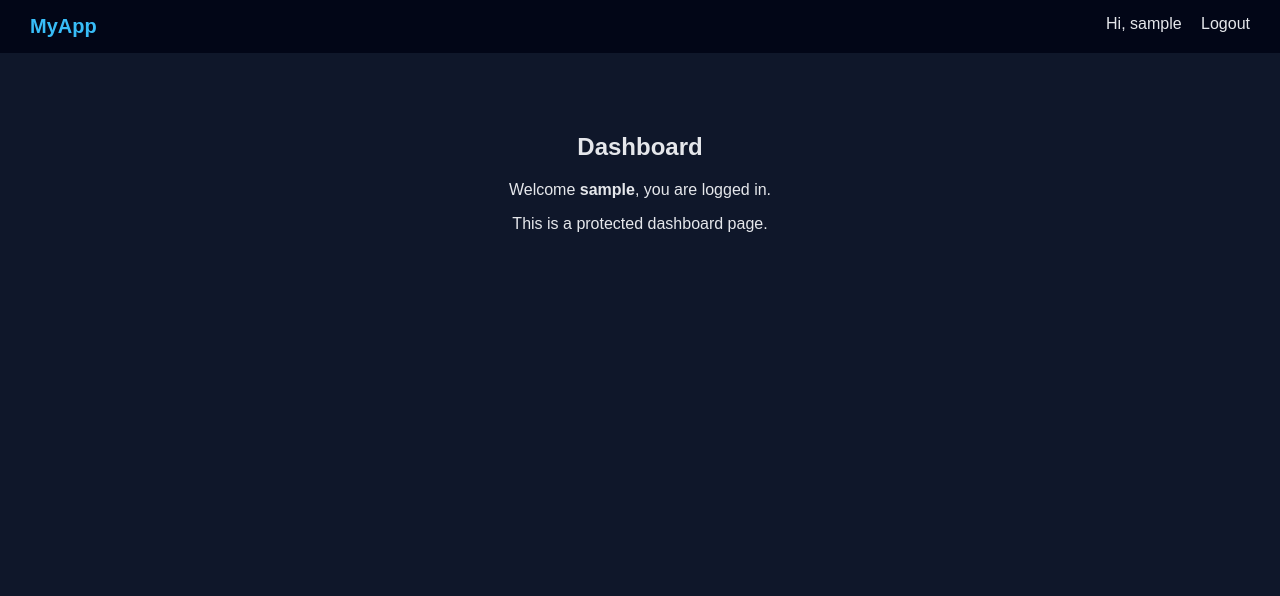
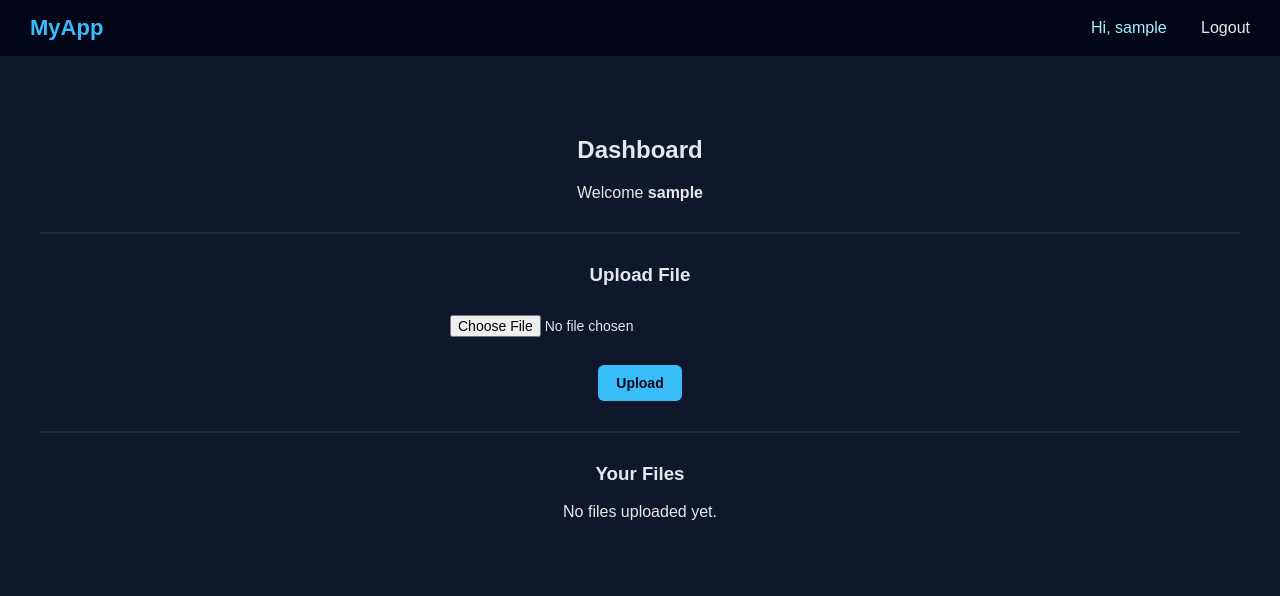
Before and after one commit to Learnwithkarthik/python-web-app, a Flask app: page /dashboard in a window 1280 px wide. Shown: the top 596 px of the page. Run offline with Flask 3, Linux system fonts and the light colour scheme; the visitor is signed in with stand-in values (Sample User, id 1).

Commit message:
added extra features to app

```diff
--- a/app.py
+++ b/app.py
@@ -1,17 +1,33 @@
+import os
 from flask import Flask, render_template, request, redirect, url_for, session
 from werkzeug.security import generate_password_hash, check_password_hash
 
 app = Flask(__name__)
-app.secret_key = "super-secret-key"
+app.secret_key = "super-secret-key"  # required for sessions
 
-# Temporary in-memory DB (will move to GCS later)
+# -------------------------
+# File upload configuration
+# -------------------------
+UPLOAD_FOLDER = "uploads"
+app.config["UPLOAD_FOLDER"] = UPLOAD_FOLDER
+os.makedirs(UPLOAD_FOLDER, exist_ok=True)
+
+# -------------------------
+# Temporary in-memory user DB
+# -------------------------
 users_db = {}
 
-# 🔹 Welcome / Landing Page (DEFAULT)
+# -------------------------
+# Routes
+# -------------------------
+
+# 🔹 Welcome / Landing Page
 @app.route("/")
 def welcome():
     return render_template("welcome.html")
 
+
+# 🔹 Signup
 @app.route("/signup", methods=["GET", "POST"])
 def signup():
     if request.method == "POST":
@@ -31,6 +47,8 @@ def signup():
 
     return render_template("signup.html")
 
+
+# 🔹 Login
 @app.route("/login", methods=["GET", "POST"])
 def login():
     if request.method == "POST":
@@ -47,17 +65,59 @@ def login():
 
     return render_template("login.html")
 
+
+# 🔹 Dashboard (Protected)
 @app.route("/dashboard")
 def dashboard():
     if "user" not in session:
         return redirect(url_for("login"))
 
-    return render_template("dashboard.html", user=session["user"])
+    username = session["user"]
+    user_folder = os.path.join(app.config["UPLOAD_FOLDER"], username)
 
+    files = []
+    if os.path.exists(user_folder):
+        files = os.listdir(user_folder)
+
+    return render_template(
+        "dashboard.html",
+        user=username,
+        files=files
+    )
+
+
+# 🔹 File Upload (User-specific)
+@app.route("/upload", methods=["POST"])
+def upload_file():
+    if "user" not in session:
+        return redirect(url_for("login"))
+
+    if "file" not in request.files:
+        return redirect(url_for("dashboard"))
+
+    file = request.files["file"]
+
+    if file.filename == "":
+        return redirect(url_for("dashboard"))
+
+    username = session["user"]
+    user_folder = os.path.join(app.config["UPLOAD_FOLDER"], username)
+    os.makedirs(user_folder, exist_ok=True)
+
+    file.save(os.path.join(user_folder, file.filename))
+
+    return redirect(url_for("dashboard"))
+
+
+# 🔹 Logout
 @app.route("/logout")
 def logout():
     session.pop("user", None)
     return redirect(url_for("welcome"))
 
+
+# -------------------------
+# App entry point (CRITICAL)
+# -------------------------
 if __name__ == "__main__":
     app.run(host="0.0.0.0", port=5000, debug=True)
--- a/static/style.css
+++ b/static/style.css
@@ -1,19 +1,26 @@
+/* -----------------------
+   Global Styles
+----------------------- */
 body {
     margin: 0;
-    font-family: Arial, sans-serif;
-    background-color: #0f172a;
+    font-family: Arial, Helvetica, sans-serif;
+    background-color: #0f172a;   /* dark blue */
     color: #e5e7eb;
 }
 
+/* -----------------------
+   Navbar
+----------------------- */
 .navbar {
     display: flex;
     justify-content: space-between;
+    align-items: center;
     padding: 15px 30px;
     background-color: #020617;
 }
 
 .brand {
-    font-size: 20px;
+    font-size: 22px;
     font-weight: bold;
     color: #38bdf8;
 }
@@ -22,25 +29,130 @@ body {
     margin-left: 15px;
     color: #e5e7eb;
     text-decoration: none;
+    font-weight: 500;
+}
+
+.nav-right a:hover {
+    color: #38bdf8;
 }
 
 .nav-right .btn {
     background-color: #38bdf8;
     color: #020617;
-    padding: 6px 12px;
-    border-radius: 4px;
+    padding: 6px 14px;
+    border-radius: 5px;
 }
 
+.user {
+    margin-right: 15px;
+    color: #a5f3fc;
+}
+
+/* -----------------------
+   Page Content
+----------------------- */
 .content {
-    padding: 60px;
+    padding: 60px 40px;
     text-align: center;
 }
 
+/* -----------------------
+   Welcome Page
+----------------------- */
+.welcome h1 {
+    font-size: 42px;
+    margin-bottom: 10px;
+}
+
+.welcome p {
+    font-size: 18px;
+    color: #cbd5f5;
+}
+
 .primary-btn {
+    display: inline-block;
+    margin-top: 25px;
     background-color: #22c55e;
     color: #020617;
-    padding: 12px 24px;
+    padding: 12px 26px;
     text-decoration: none;
     border-radius: 6px;
     font-size: 16px;
+    font-weight: bold;
 }
+
+.primary-btn:hover {
+    background-color: #16a34a;
+}
+
+/* -----------------------
+   Forms (Login / Signup / Upload)
+----------------------- */
+form {
+    max-width: 400px;
+    margin: 0 auto;
+}
+
+input[type="text"],
+input[type="email"],
+input[type="password"],
+input[type="file"] {
+    width: 100%;
+    padding: 10px;
+    border-radius: 6px;
+    border: none;
+    outline: none;
+    font-size: 14px;
+}
+
+button {
+    background-color: #38bdf8;
+    color: #020617;
+    padding: 10px 18px;
+    border: none;
+    border-radius: 6px;
+    font-size: 14px;
+    font-weight: bold;
+    cursor: pointer;
+}
+
+button:hover {
+    background-color: #0ea5e9;
+}
+
+/* -----------------------
+   Dashboard
+----------------------- */
+hr {
+    border: 1px solid #1e293b;
+    margin: 30px 0;
+}
+
+/* -----------------------
+   File Upload Section
+----------------------- */
+.file-container {
+    display: flex;
+    flex-wrap: wrap;
+    gap: 15px;
+    justify-content: center;
+    margin-top: 20px;
+}
+
+.file-card {
+    background-color: #16a34a;   /* green */
+    color: #020617;
+    padding: 14px 22px;
+    border-radius: 10px;
+    font-weight: bold;
+    min-width: 160px;
+    text-align: center;
+    box-shadow: 0 4px 10px rgba(0, 0, 0, 0.3);
+}
+
+/* -----------------------
+   Footer / Utility
+----------------------- */
+a {
+    cursor: pointer;
+}
--- a/templates/dashboard.html
+++ b/templates/dashboard.html
@@ -2,8 +2,32 @@
 
 {% block content %}
 <h2>Dashboard</h2>
+<p>Welcome <strong>{{ user }}</strong></p>
 
-<p>Welcome <strong>{{ user }}</strong>, you are logged in.</p>
+<hr>
 
-<p>This is a protected dashboard page.</p>
+<h3>Upload File</h3>
+
+<form method="POST" action="/upload" enctype="multipart/form-data">
+    <input type="file" name="file" required>
+    <br><br>
+    <button type="submit">Upload</button>
+</form>
+
+<hr>
+
+<h3>Your Files</h3>
+
+{% if files %}
+    <div class="file-container">
+        {% for file in files %}
+            <div class="file-card">
+                {{ file }}
+            </div>
+        {% endfor %}
+    </div>
+{% else %}
+    <p>No files uploaded yet.</p>
+{% endif %}
+
 {% endblock %}
```
